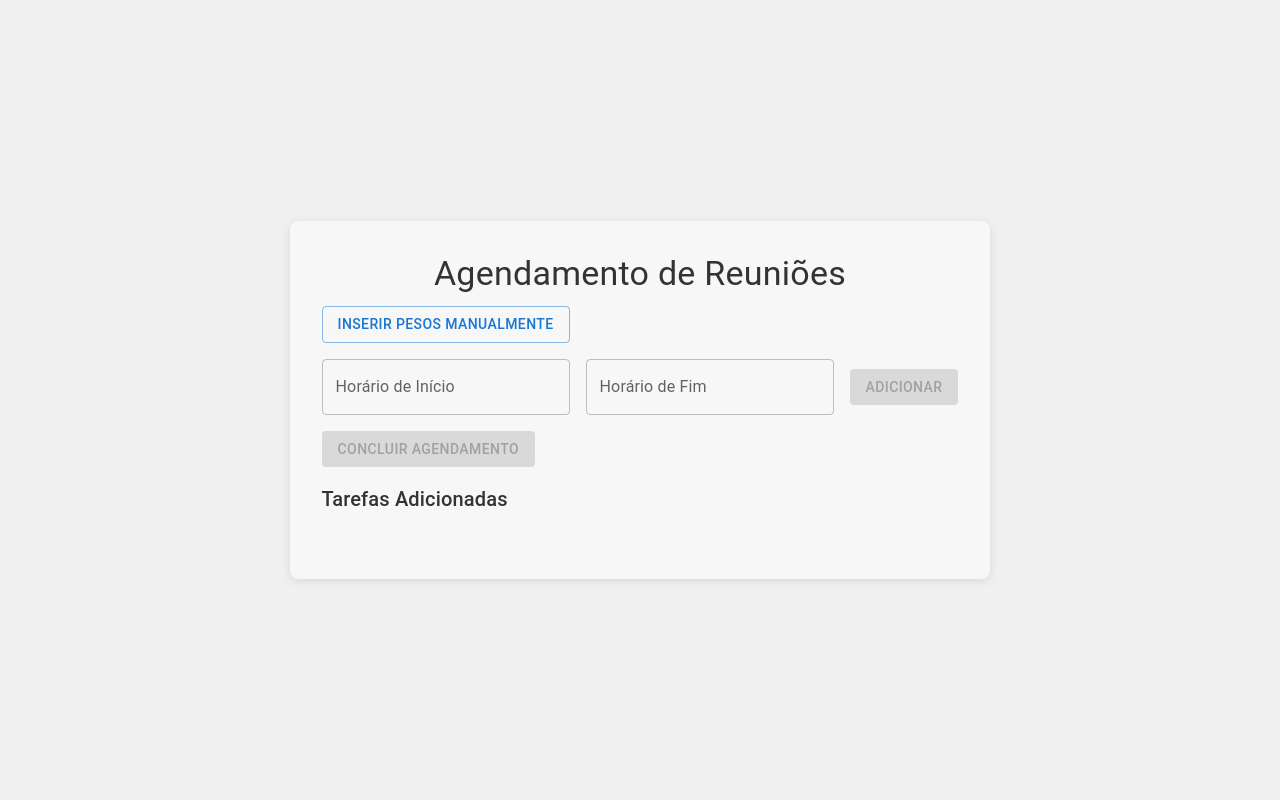
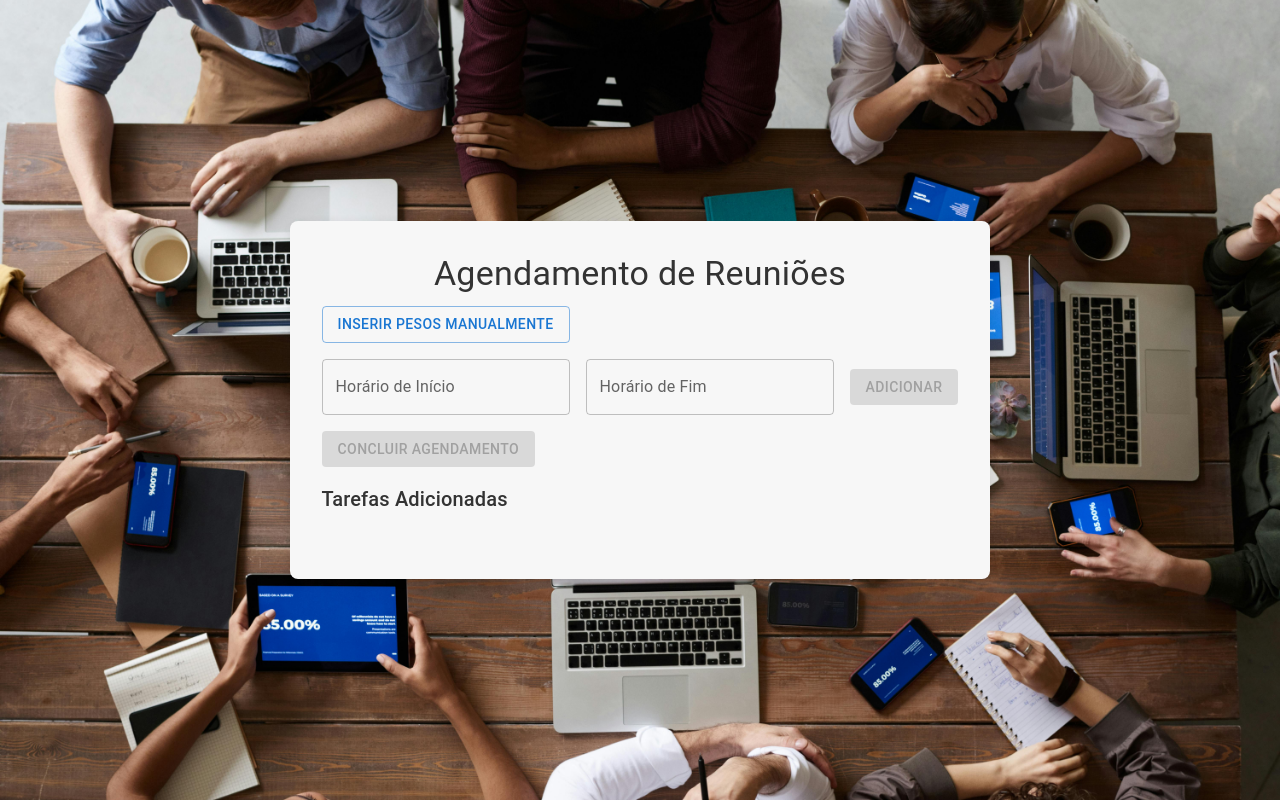
Before and after one commit to viniciusvieira00/task-weighted-scheduling, a Next.js app: page / in a window 1280 px wide. Built offline with nearby package versions, Linux system fonts and the light colour scheme.

Commit message:
Refatoração do layout da página

```diff
--- a/src/app/globals.css
+++ b/src/app/globals.css
@@ -1,8 +1,9 @@
-/* globals.css */
 body {
-  background-color: #f0f0f0; /* Light grey background */
-  color: #333333; /* Darker text color */
-  font-family: var(--font-geist-sans), sans-serif;
+  background-image: url("/pexels-photo-3183150-664714538.jpeg");
+  background-size: cover;
+  background-position: center;
+  background-repeat: no-repeat;
+  color: #333333;
   margin: 0;
   padding: 0;
   display: flex;
@@ -11,12 +12,12 @@ body {
   min-height: 100vh;
 }
 
-h1, h2, h3, p {
-  margin: 20px 0;
+/* Re-add the missing border and padding */
+.container {
+  background-color: #f7f7f7; /* Light background to make content readable */
+  border-radius: 8px; /* Rounded corners */
+  box-shadow: 0px 2px 10px rgba(0, 0, 0, 0.1); /* Subtle shadow for the container */
+  padding: 20px;
+  max-width: 1200px;
+  margin: 20px auto;
 }
-
-/* Add some padding for the content */
-.container {
-  max-width: 1200px;
-  padding: 20px;
-}
--- a/src/app/layout.tsx
+++ b/src/app/layout.tsx
@@ -25,20 +25,8 @@ export default function RootLayout({
 }>) {
   return (
     <html lang="pt-BR">
-      <body
-        className={`${geistSans.variable} ${geistMono.variable}`}
-        style={{
-          backgroundColor: "#f0f0f0",
-          color: "#333333",
-          margin: 0,
-          padding: 0,
-          display: "flex",
-          justifyContent: "center",
-          alignItems: "center",
-          minHeight: "100vh",
-        }}
-      >
-        <div style={{ maxWidth: "1200px", padding: "20px" }}>{children}</div>
+      <body className={`${geistSans.variable} ${geistMono.variable}`}>
+        {children}
       </body>
     </html>
   );
```
Also changed, not shown: public/pexels-photo-3183150-664714538.jpeg (added).
